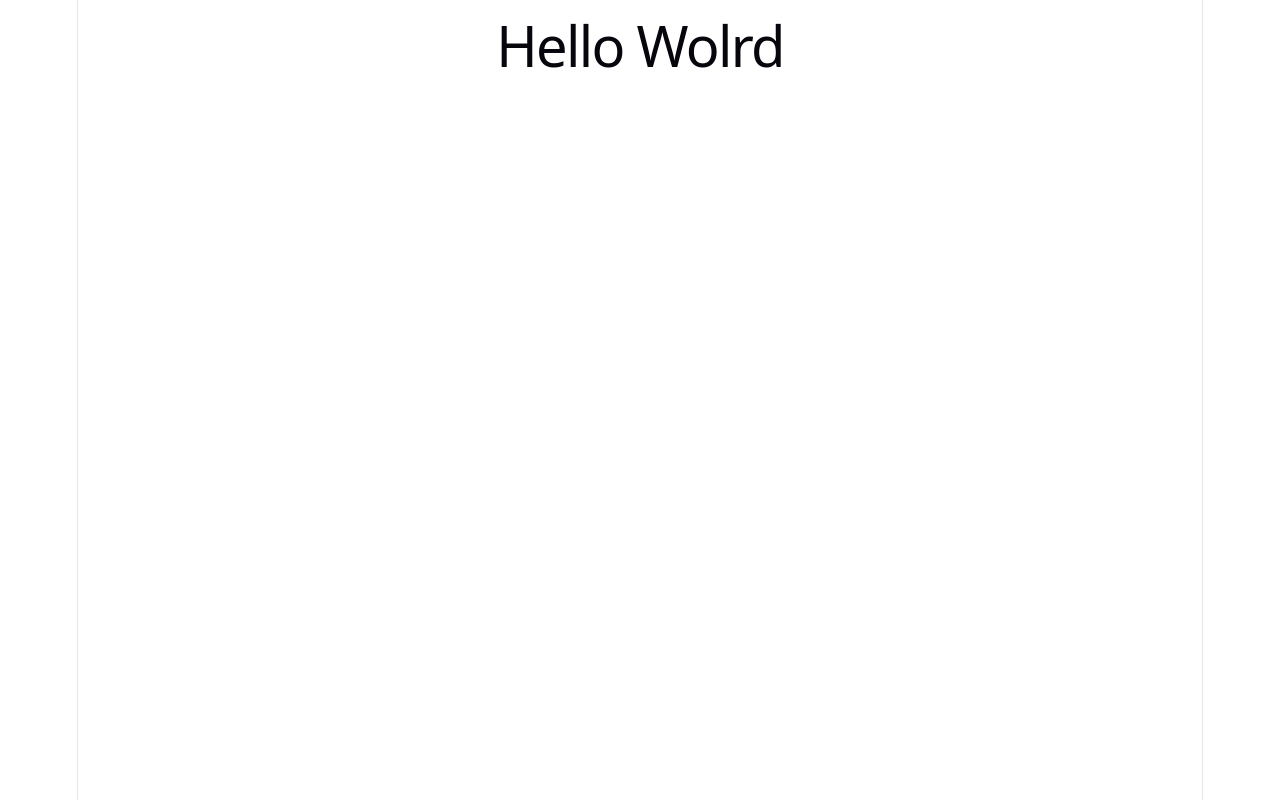
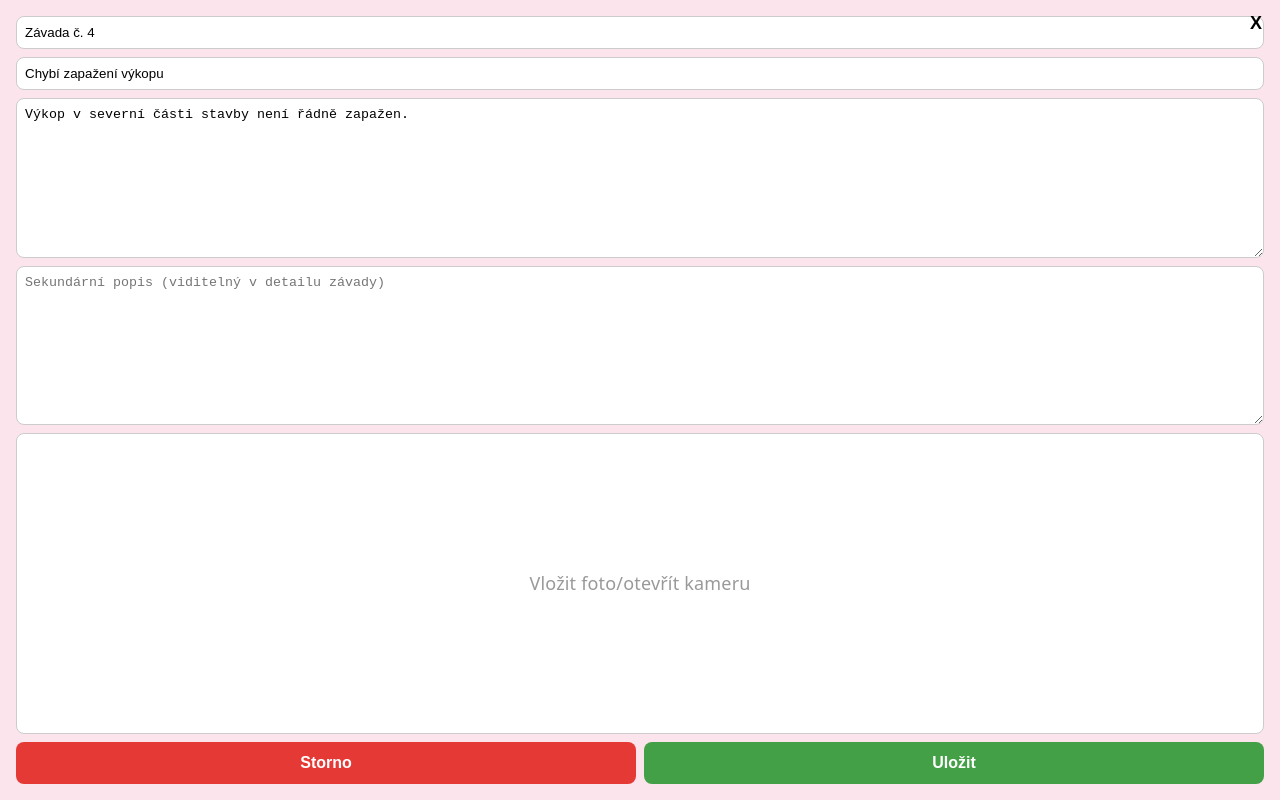
Before and after one commit to Grimmag1/BP-PWA_Aplikace_pro_spravu_kontrol, a React (Vite) app in the folder wireframe/: page /#/stavba/1/zapis/zavada/1 in a window 1280 px wide. Built offline with nearby package versions, Linux system fonts and the light colour scheme.

Commit message:
Added page for creating/editing defects

```diff
--- a/wireframe/src/screens/ZavadaInfoScreen.tsx
+++ b/wireframe/src/screens/ZavadaInfoScreen.tsx
@@ -1,7 +1,193 @@
+import { useNavigate, useParams } from "react-router-dom";
+import { mockStavby } from "../mockdata";
+import { useState } from "react";
+
 function ZavadaInfoScreen() {
+  const { stavbaId, zapisId, zavadaId } = useParams();
+  const navigate = useNavigate();
+
+  const stavba = mockStavby.find((s) => s.id === Number(stavbaId))!;
+  const zapis =
+    stavba.zapisy.find((z) => z.id === Number(zapisId)) ??
+    stavba.zapisy[stavba.zapisy.length - 1];
+  const zavada = zapis.zavady.find((z) => z.id === Number(zavadaId))!;
+
+  const [name, setName] = useState(zavada.name);
+  const [primaryDescription, setPrimaryDescription] = useState(
+    zavada.primaryDescription,
+  );
+  const [secondaryDescription, setSecondaryDescription] = useState(
+    zavada.secondaryDescription,
+  );
+
+  const zmenaProvedena =
+    name !== zavada.name ||
+    primaryDescription !== zavada.primaryDescription ||
+    secondaryDescription !== zavada.secondaryDescription;
+
+  const handleUlozit = () => {
+    const stavbaIndex = mockStavby.findIndex((s) => s.id === Number(stavbaId));
+    const zapisIndex = mockStavby[stavbaIndex].zapisy.findIndex(
+      (z) => z.id === zapis.id,
+    );
+    const zavadaIndex = mockStavby[stavbaIndex].zapisy[
+      zapisIndex
+    ].zavady.findIndex((z) => z.id === zavada.id);
+
+    mockStavby[stavbaIndex].zapisy[zapisIndex].zavady[zavadaIndex] = {
+      ...zavada,
+      name,
+      primaryDescription,
+      secondaryDescription,
+    };
+
+    navigate(-1);
+  };
+
+  const handleStorno = () => {
+    setName(zavada.name);
+    setPrimaryDescription(zavada.primaryDescription);
+    setSecondaryDescription(zavada.secondaryDescription);
+    navigate(-1);
+  };
+
+  const handleZavrit = () => {
+    if (zmenaProvedena) {
+      if (window.confirm("Máte neuložené změny. Chcete je uložit?")) {
+        handleUlozit();
+      } else {
+        navigate(-1);
+      }
+    } else {
+      navigate(-1);
+    }
+  };
+
+  const inputStyle = {
+    width: "100%",
+    padding: "8px",
+    borderRadius: "8px",
+    border: "1px solid #ccc",
+    backgroundColor: "white",
+    marginBottom: "8px",
+    boxSizing: "border-box" as const,
+  };
+
   return (
-    <div>
-      <h1>Hello Wolrd</h1>
+    <div
+      style={{
+        position: "fixed",
+        inset: 0,
+        backgroundColor: "rgba(0,0,0,0.5)",
+        display: "flex",
+        alignItems: "center",
+        justifyContent: "center",
+      }}
+    >
+      <div
+        style={{
+          backgroundColor: "#fce4ec",
+          padding: "16px",
+          width: "100%",
+          height: "100%",
+          position: "relative",
+          boxSizing: "border-box",
+          display: "flex",
+          flexDirection: "column",
+        }}
+      >
+        <button
+          onClick={handleZavrit}
+          style={{
+            position: "absolute",
+            top: "12px",
+            right: "12px",
+            background: "none",
+            border: "none",
+            fontSize: "18px",
+            cursor: "pointer",
+            fontWeight: "bold",
+          }}
+        >
+          X
+        </button>
+
+        <input
+          readOnly
+          value={`Závada č. ${zavada.poradoveCislo}`}
+          style={inputStyle}
+        />
+
+        <input
+          value={name}
+          onChange={(e) => setName(e.target.value)}
+          placeholder="Název závady"
+          style={inputStyle}
+        />
+
+        <textarea
+          defaultValue={primaryDescription}
+          onChange={(e) => setPrimaryDescription(e.target.value)}
+          placeholder="Prvotní popis (viditelný v přehledu závad)"
+          rows={3}
+          style={{ ...inputStyle, flex: 1 }}
+        />
+
+        <textarea
+          value={secondaryDescription}
+          onChange={(e) => setSecondaryDescription(e.target.value)}
+          placeholder="Sekundární popis (viditelný v detailu závady)"
+          rows={3}
+          style={{ ...inputStyle, flex: 1 }}
+        />
+
+        <div
+          style={{
+            ...inputStyle,
+            flex: 2,
+            display: "flex",
+            alignItems: "center",
+            justifyContent: "center",
+          }}
+        >
+          <p style={{ color: "#999" }}>Vložit foto/otevřít kameru</p>
+        </div>
+
+        <div style={{ display: "flex", gap: "8px", marginTop: "auto" }}>
+          <button
+            onClick={handleStorno}
+            style={{
+              flex: 1,
+              padding: "12px",
+              backgroundColor: "#e53935",
+              color: "white",
+              border: "none",
+              borderRadius: "8px",
+              cursor: "pointer",
+              fontSize: "16px",
+              fontWeight: "bold",
+            }}
+          >
+            Storno
+          </button>
+          <button
+            onClick={handleUlozit}
+            style={{
+              flex: 1,
+              padding: "12px",
+              backgroundColor: "#43a047",
+              color: "white",
+              border: "none",
+              borderRadius: "8px",
+              cursor: "pointer",
+              fontSize: "16px",
+              fontWeight: "bold",
+            }}
+          >
+            Uložit
+          </button>
+        </div>
+      </div>
     </div>
   );
 }
```
